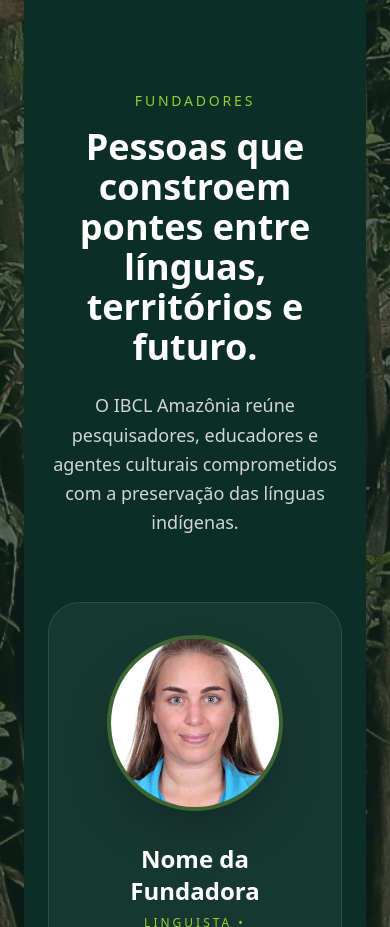
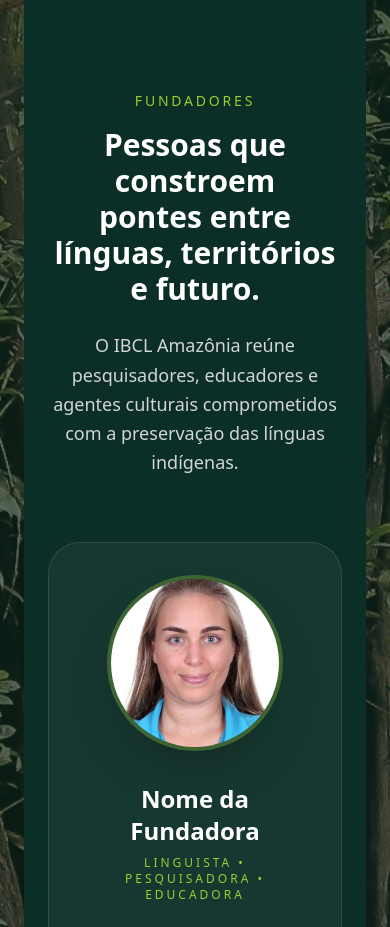
Before and after one commit to apoioacademicoprojeto-commits/ibcl-amazonia, a Next.js app: page / in a window 390 px wide. Shown: the part 4960-5887 px from the top of the page. Built offline with nearby package versions, Linux system fonts and the light colour scheme.

Commit message:
Update page.js

```diff
--- a/app/page.js
+++ b/app/page.js
@@ -336,7 +336,7 @@ export default function Home() {
                   Fundadores
                 </p>
 
-                <h2 className="text-4xl md:text-6xl font-bold text-white mb-6">
+                <h2 className="text-3xl md:text-6xl font-bold text-white mb-6">
                   Pessoas que constroem
                   <br />
                   pontes entre línguas,
```
